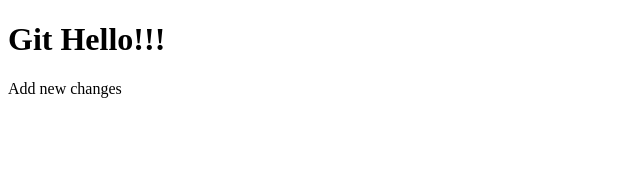
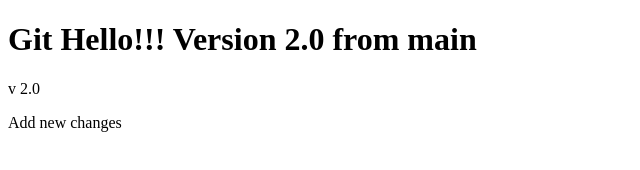
Before and after one commit to minusmanru/git-course, a plain HTML site: page index.html in a window 1280 px wide. Shown: the whole page, without its empty margins (0-640 px from the left). Drawn offline with Linux system fonts and the light colour scheme.

Commit message:
version 2.0

```diff
--- a/index.html
+++ b/index.html
@@ -6,7 +6,8 @@
     <title>Document</title>
 </head>
 <body>
-    <h1>Git Hello!!!</h1>
+    <h1>Git Hello!!!  Version 2.0 from main</h1>
+    <p>v 2.0</p>
     <p>Add new changes</p>
 </body>
 </html>
--- a/script.js
+++ b/script.js
@@ -1 +1 @@
-document.body.innerHTML = '<h1>script</h1>'
+document.body.innerHTML = '<h1>script updated</h1>'
```
